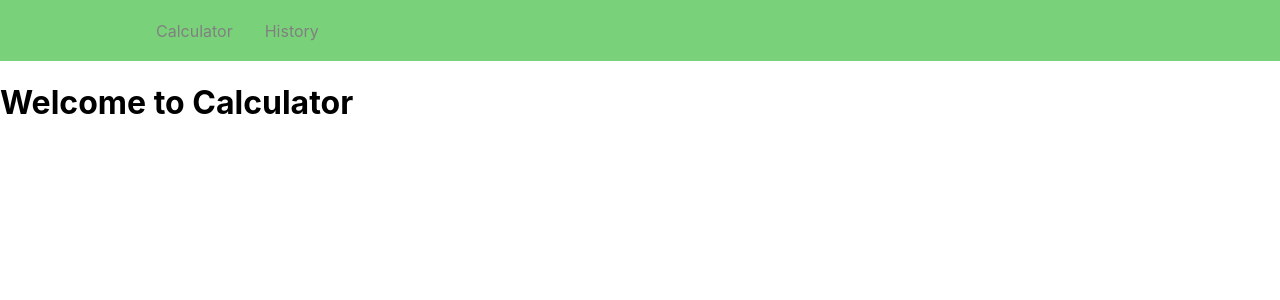
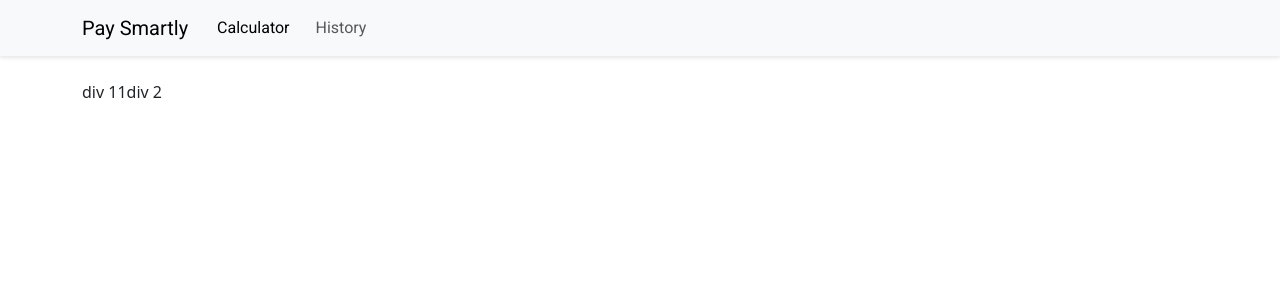
Before and after one commit to agalend/PaySmartly.PaySlipUserUI, a React (Create React App) app: page / in a window 1280 px wide. Shown: the top 300 px of the page. Built offline with nearby package versions, Linux system fonts and the light colour scheme.

Commit message:
start using react bootstrap

```diff
--- a/package.json
+++ b/package.json
@@ -12,12 +12,13 @@
     "@types/react-dom": "^18.2.17",
     "@types/styled-components": "^5.1.32",
     "axios": "^1.6.2",
+    "bootstrap": "^5.3.2",
     "react": "^18.2.0",
+    "react-bootstrap": "^2.9.1",
     "react-dom": "^18.2.0",
     "react-icons": "^4.12.0",
     "react-router-dom": "^6.20.1",
     "react-scripts": "5.0.1",
-    "styled-components": "^6.1.1",
     "typescript": "^4.9.5",
     "web-vitals": "^2.1.4"
   },
--- a/src/App.tsx
+++ b/src/App.tsx
@@ -1,25 +1,22 @@
-import React from "react";
-import "./App.css";
-import Navbar from "./components/header";
-import {
-    BrowserRouter as Router,
-    Routes,
-    Route,
-} from "react-router-dom";
-import Calculator from "./pages/calculator";
-import History from "./pages/history";
+import React from 'react';
+import { BrowserRouter as Router, Route, Routes } from 'react-router-dom';
+import NavBar from './NavBar';
+import routes from './routes';
+import 'bootstrap/dist/css/bootstrap.min.css';
 
-function App() {
+const App = () => {
   return (
     <Router>
-            <Navbar />
+      <NavBar />
+      <div className="container mt-4">
         <Routes>
-                <Route path="*" element={<Calculator />} />
-                <Route path="/calculator" element={<Calculator />} />
-                <Route path="/history" element={<History />}/>
+          {routes.map((route, index) => (
+            <Route key={index} path={route.path} element={route.component} />
+          ))}
         </Routes>
+      </div>
     </Router>
   );
-}
+};
 
 export default App;
--- /dev/null
+++ b/src/NavBar.module.css
@@ -0,0 +1,24 @@
+/* NavBar.module.css */
+@import url('https://fonts.googleapis.com/css2?family=Roboto:wght@400;500&display=swap');
+
+.navbar {
+  font-family: 'Roboto', sans-serif;
+  background-color: #1877F2;
+  box-shadow: 0 2px 4px rgba(0, 0, 0, 0.1);
+}
+
+.navLink {
+  color: #c9c1c1;
+  font-weight: 300;
+  padding-left: 1.5rem;
+  padding-right: 1.5rem;
+  transition: color 0.3s, background-color 0.3s;
+  text-decoration: none;
+  border-radius: 5px;
+  margin-left: 5px;
+  margin-right: 5px;
+}
+
+.navLink:hover {
+  background-color: #fff;
+}
--- /dev/null
+++ b/src/NavBar.tsx
@@ -0,0 +1,27 @@
+import React from 'react';
+import { Navbar, Nav, Container } from 'react-bootstrap';
+import { NavLink } from 'react-router-dom';
+import styles from './NavBar.module.css';
+
+const NavBar = () => {
+  return (
+    <Navbar bg="light" expand="lg" className={styles.navbar}>
+      <Container className={styles.navbarContainer}>
+        <Navbar.Brand as={NavLink} to="/">Pay Smartly</Navbar.Brand>
+        <Navbar.Toggle aria-controls="basic-navbar-nav" />
+        <Navbar.Collapse id="basic-navbar-nav">
+          <Nav className="me-auto">
+            <Nav.Link as={NavLink} to="/" className={styles.navLink}>
+              Calculator
+            </Nav.Link>
+            <Nav.Link as={NavLink} to="/history" className={styles.navLink}>
+              History
+            </Nav.Link>
+          </Nav>
+        </Navbar.Collapse>
+      </Container>
+    </Navbar>
+  );
+};
+
+export default NavBar;
--- a/src/components/header/index.tsx
+++ /dev/null
@@ -1,27 +0,0 @@
-import React from "react";
-import {
-    Nav,
-    NavLink,
-    Bars,
-    NavMenu,
-} from "./navbarElements";
-
-const Navbar = () => {
-    return (
-        <>
-            <Nav>
-                <Bars />
-                <NavMenu>
-                    <NavLink to="/calculator" >
-                        Calculator
-                    </NavLink>
-                    <NavLink to="/history">
-                        History
-                    </NavLink>
-                </NavMenu>
-            </Nav>
-        </>
-    );
-};
-
-export default Navbar;
--- a/src/components/header/navbarElements.tsx
+++ /dev/null
@@ -1,55 +0,0 @@
-import { FaBars } from "react-icons/fa";
-import { NavLink as Link } from "react-router-dom";
-import styled from "styled-components";
-
-export const Nav = styled.nav`
-    background: #79d279;
-    height: 55px;
-    display: flex;
-    justify-content: space-between;
-    padding: 0.2rem calc((100vw - 1000px) / 2);
-    z-index: 12;
-    /* Third Nav */
-    /* justify-content: flex-start; */
-`;
-
-export const NavLink = styled(Link)`
-    color: #808080;
-    display: flex;
-    align-items: center;
-    text-decoration: none;
-    padding: 0 1rem;
-    height: 100%;
-    cursor: pointer;
-    &.active {
-        color: #000000;
-    }
-`;
-
-export const Bars = styled(FaBars)`
-    display: none;
-    color: #808080;
-    @media screen and (max-width: 768px) {
-        display: block;
-        position: absolute;
-        top: 0;
-        right: 0;
-        transform: translate(-100%, 75%);
-        font-size: 1.8rem;
-        cursor: pointer;
-    }
-`;
-
-export const NavMenu = styled.div`
-    display: flex;
-    align-items: center;
-    margin-right: -24px;
-    /* Second Nav */
-    /* margin-right: 24px; */
-    /* Third Nav */
-    /* width: 100vw;
-  white-space: nowrap; */
-    @media screen and (max-width: 768px) {
-        display: none;
-    }
-`;
--- a/src/pages/calculator.tsx
+++ b/src/pages/calculator.tsx
@@ -10,9 +10,12 @@ const Calculator = () => {
                 height: "100vh",
             }}
         >
-            <h1>
-                Welcome to Calculator
-            </h1>
+            <div>
+                div 11
+            </div>
+            <div>
+                div 2
+            </div>
         </div>
     );
 };
--- /dev/null
+++ b/src/routes.tsx
@@ -0,0 +1,11 @@
+import Calculator from './pages/calculator';
+import Home from './pages/calculator';
+import History from './pages/history';
+
+const routes = [
+  { path: '*', component: <Calculator />, exact: true },
+  { path: '/calculator', component: <Calculator /> },
+  { path: '/history', component: <History /> },
+];
+
+export default routes;
```
Lines whose indentation alone changed are shown as unchanged.
